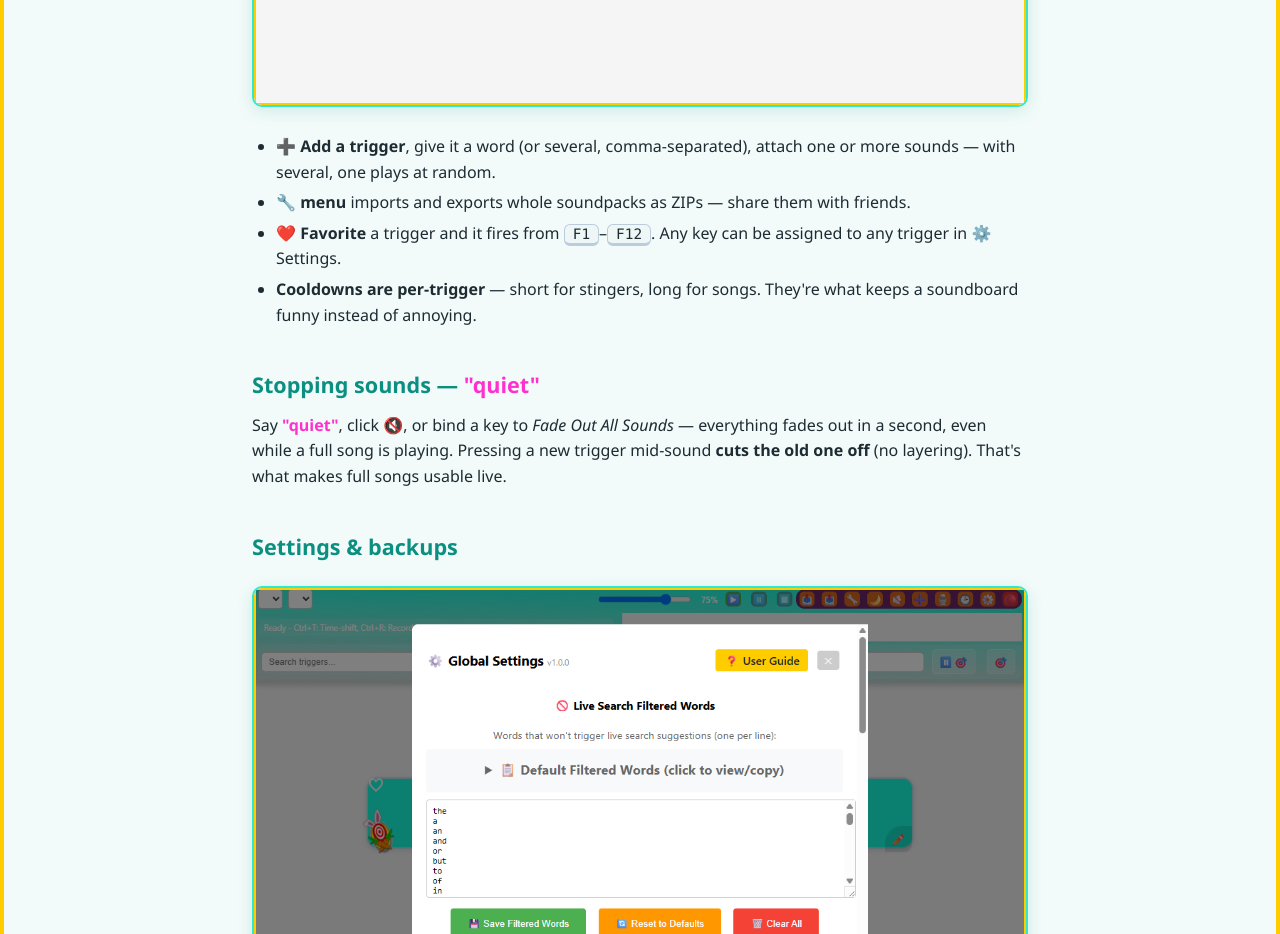
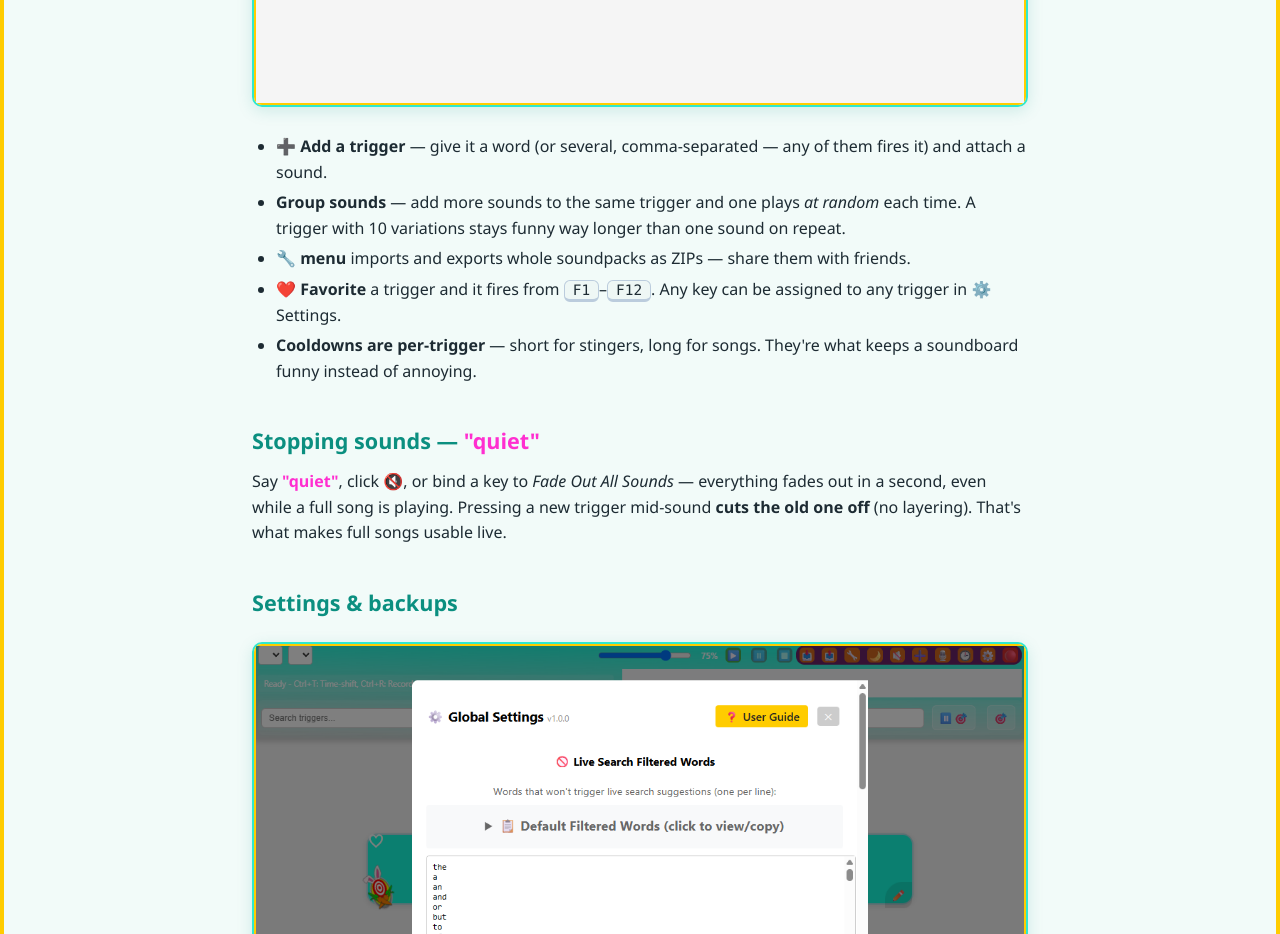
Before and after one commit to scarylasers/triggerword, a website: page guide.html in a window 1280 px wide. Shown: the part 2160-3094 px from the top of the page. Drawn offline with Linux system fonts and the light colour scheme.

Commit message:
Guide: split add-a-trigger and grouping-sounds into separate points

```diff
--- a/guide.html
+++ b/guide.html
@@ -104,7 +104,8 @@ SCARYLASERS sounds, three full songs, and a few favorites pre-marked.</p>
 <h2>Your own sounds</h2>
 <img class="shot" src="static/images/guide/import-menu.png" alt="The Import/Export menu">
 <ul>
-  <li><strong>➕ Add a trigger</strong>, give it a word (or several, comma-separated), attach one or more sounds — with several, one plays at random.</li>
+  <li><strong>➕ Add a trigger</strong> — give it a word (or several, comma-separated — any of them fires it) and attach a sound.</li>
+  <li><strong>Group sounds</strong> — add more sounds to the same trigger and one plays <em>at random</em> each time. A trigger with 10 variations stays funny way longer than one sound on repeat.</li>
   <li><strong>🔧 menu</strong> imports and exports whole soundpacks as ZIPs — share them with friends.</li>
   <li><strong>❤️ Favorite</strong> a trigger and it fires from <kbd>F1</kbd>–<kbd>F12</kbd>. Any key can be assigned to any trigger in ⚙️ Settings.</li>
   <li><strong>Cooldowns are per-trigger</strong> — short for stingers, long for songs. They're what keeps a soundboard funny instead of annoying.</li>
```
